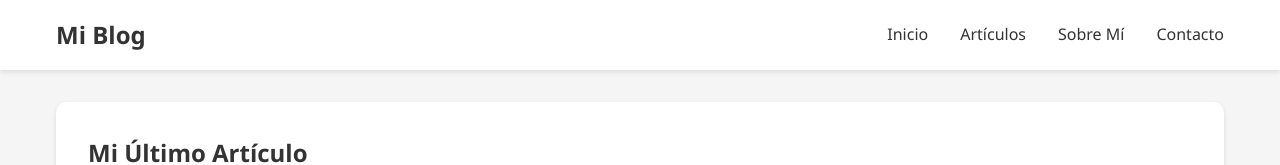
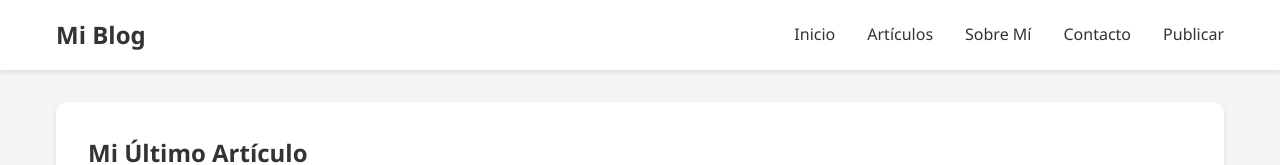
Before and after one commit to javela-camilo/practice-git, a plain HTML site: page index.html in a window 1280 px wide. Shown: the top 165 px of the page. Drawn offline with Linux system fonts and the light colour scheme.

Commit message:
feat: add new field to navbar

```diff
--- a/index.html
+++ b/index.html
@@ -15,6 +15,7 @@
                 <li><a href="#articulos">Artículos</a></li>
                 <li><a href="#sobre-mi">Sobre Mí</a></li>
                 <li><a href="#contacto">Contacto</a></li>
+                <li><a href="#publicar">Publicar</a></li>
             </ul>
         </nav>
     </header>
```
